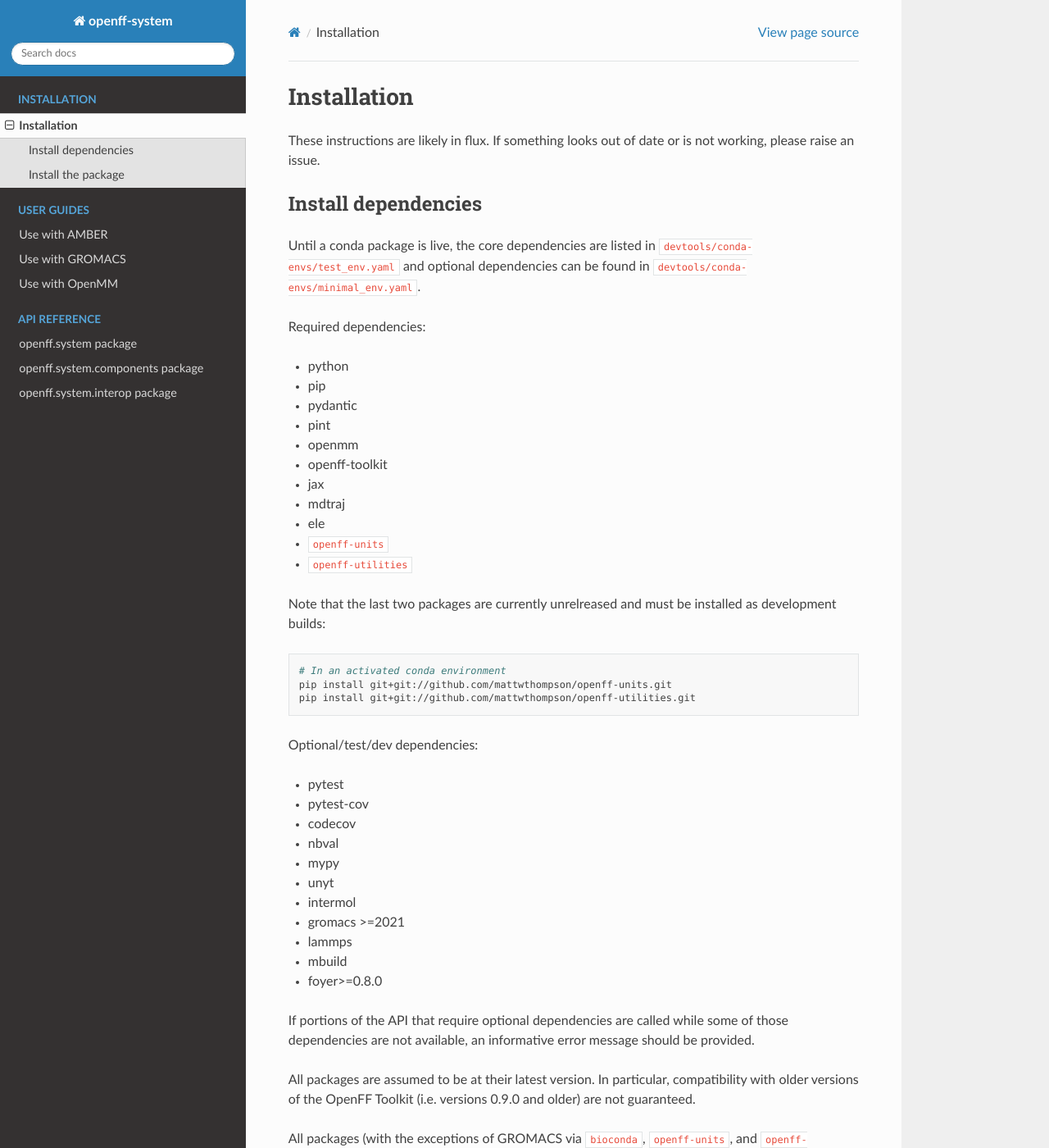
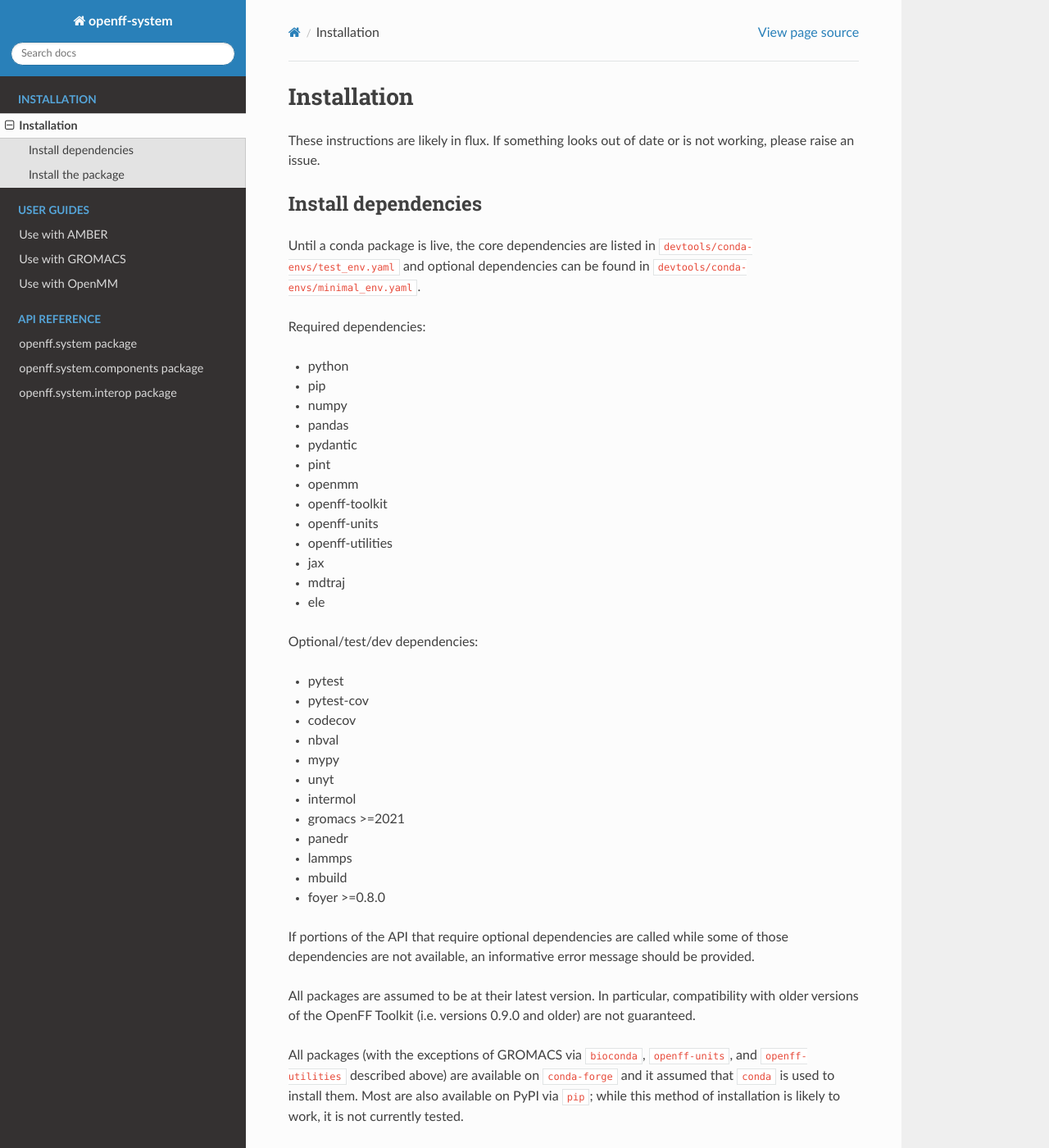
Before and after one commit to openforcefield/openff-interchange, a Sphinx documentation site: the page built from docs/installation.md, in a window 1280 px wide and 1400 px high. Shown: the whole window at 82% size. Built offline with Sphinx 7.4.7 and the Read the Docs theme 2.0.0, drawn with Linux system fonts in a browser that asks for light colours; pages that are not in the unit, such as notebooks, are missing from menus.

Commit message:
MAINT: Update environments/docs for openff-units conda package

````diff
--- a/docs/installation.md
+++ b/docs/installation.md
@@ -9,23 +9,17 @@
 Required dependencies:
   - python
   - pip
+  - numpy
+  - pandas
   - pydantic
   - pint
   - openmm
   - openff-toolkit
+  - openff-units
+  - openff-utilities
   - jax
   - mdtraj
   - ele
-  - `openff-units`
-  - `openff-utilities`
-
-Note that the last two packages are currently unrelreased and must be installed as development builds:
-
-```shell
-# In an activated conda environment
-pip install git+git://github.com/mattwthompson/openff-units.git
-pip install git+git://github.com/mattwthompson/openff-utilities.git
-```
 
 Optional/test/dev dependencies:
   - pytest
@@ -36,9 +30,10 @@
   - unyt
   - intermol
   - gromacs >=2021
+  - panedr
   - lammps
   - mbuild
-  - foyer>=0.8.0
+  - foyer >=0.8.0
 
 If portions of the API that require optional dependencies are called while some of those dependencies are not available, an informative error message should be provided.
 
````
Also changed, not shown: 4 other files.
